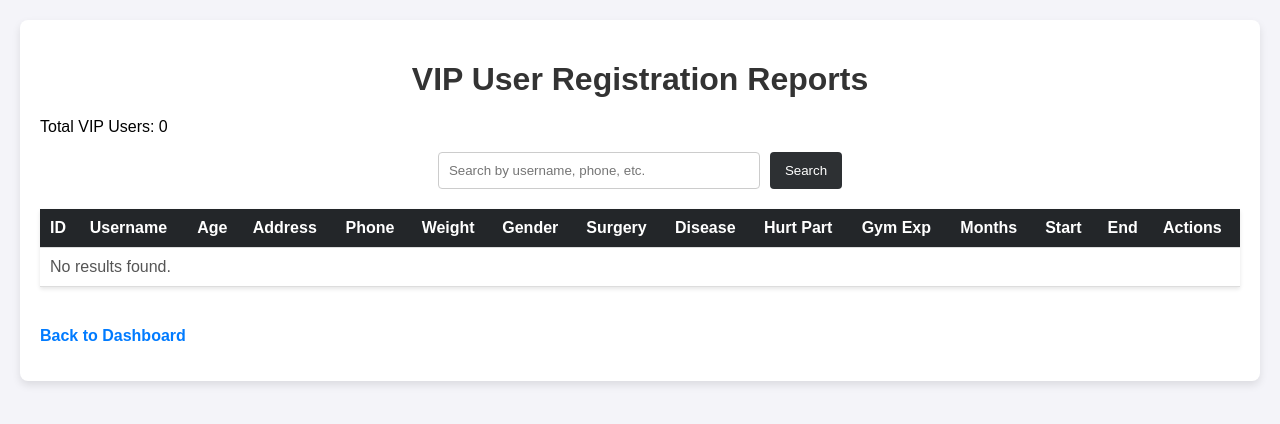
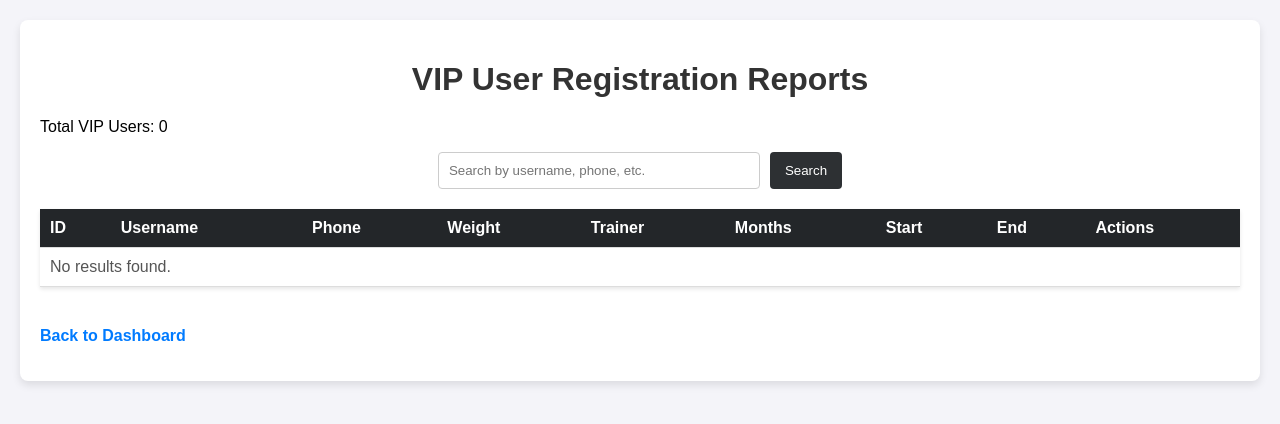
Before and after one commit to djrangas/thegym, a PHP site: page /view_vip.php in a window 1280 px wide. Shown: the top 424 px of the page. Run offline with PHP 8.4, Linux system fonts and the light colour scheme; a user stored in the database is signed in; data that the repository does not hold is empty.

Commit message:
remove something

```diff
--- a/view_vip.php
+++ b/view_vip.php
@@ -60,15 +60,9 @@ $userCount = $result->num_rows;
                 <tr>
                     <th>ID</th>
                     <th>Username</th>
-                    <th>Age</th>
-                    <th>Address</th>
                     <th>Phone</th>
                     <th>Weight</th>
-                    <th>Gender</th>
-                    <th>Surgery</th>
-                    <th>Disease</th>
-                    <th>Hurt Part</th>
-                    <th>Gym Exp</th>
+                    <th>Trainer</th>
                     <th>Months</th>
                     <th>Start</th>
                     <th>End</th>
@@ -83,15 +77,9 @@ $userCount = $result->num_rows;
                         <tr>
                             <td><?php echo $counter++; ?></td>
                             <td><?php echo htmlspecialchars($row['name']); ?></td>
-                            <td><?php echo htmlspecialchars($row['age']); ?></td>
-                            <td><?php echo htmlspecialchars($row['address']); ?></td>
                             <td><?php echo htmlspecialchars($row['phone']); ?></td>
                             <td><?php echo htmlspecialchars($row['weight']); ?> <?php echo htmlspecialchars($row['weight_unit']); ?></td>
-                            <td><?php echo htmlspecialchars($row['gender']); ?></td>
-                            <td><?php echo htmlspecialchars($row['yes_no_option']); ?></td>
                             <td><?php echo htmlspecialchars($row['command']); ?></td>
-                            <td><?php echo htmlspecialchars($row['select_option1']); ?></td>
-                            <td><?php echo htmlspecialchars($row['select_option2']); ?></td>
                             <td><?php echo htmlspecialchars($row['select_option3']); ?></td>
                             <td><?php echo htmlspecialchars($row['start']); ?></td>
                             <td><?php echo htmlspecialchars($row['end']); ?></td>
```
Also changed, not shown: view_normal.php (+0 -14 lines).
